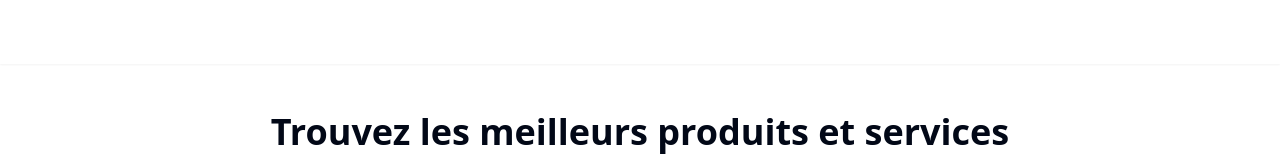
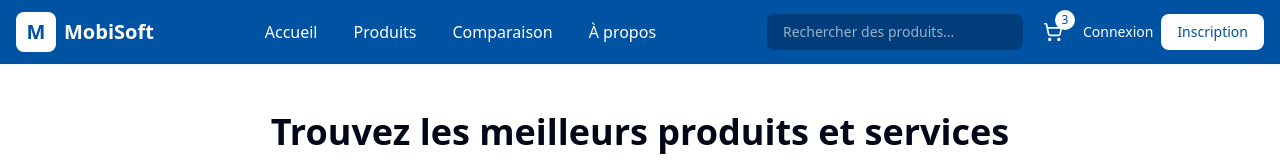
Before and after one commit to akoun-dev/mobisoft, a React (Vite) app: page /produits in a window 1280 px wide. Shown: the top 160 px of the page. Built offline with nearby package versions, Linux system fonts and the light colour scheme; no server answers.

Commit message:
Update theme configuration

```diff
--- a/src/index.css
+++ b/src/index.css
@@ -12,7 +12,7 @@
     --card-foreground: 222.2 84% 4.9%;
     --popover: 0 0% 100%;
     --popover-foreground: 222.2 84% 4.9%;
-    --primary: 221.2 83.2% 53.3%;
+    --primary: 213 100% 40%;
     --primary-foreground: 210 40% 98%;
     --secondary: 210 40% 96.1%;
     --secondary-foreground: 222.2 47.4% 11.2%;
@@ -24,39 +24,16 @@
     --destructive-foreground: 210 40% 98%;
     --border: 214.3 31.8% 91.4%;
     --input: 214.3 31.8% 91.4%;
-    --ring: 221.2 83.2% 53.3%;
+    --ring: 213 100% 40%;
     --radius: 0.5rem;
   }
 
-  .dark {
-    --background: 222.2 84% 4.9%;
-    --foreground: 210 40% 98%;
-    --card: 222.2 84% 4.9%;
-    --card-foreground: 210 40% 98%;
-    --popover: 222.2 84% 4.9%;
-    --popover-foreground: 210 40% 98%;
-    --primary: 217.2 91.2% 59.8%;
-    --primary-foreground: 222.2 47.4% 11.2%;
-    --secondary: 217.2 32.6% 17.5%;
-    --secondary-foreground: 210 40% 98%;
-    --muted: 217.2 32.6% 17.5%;
-    --muted-foreground: 215 20.2% 65.1%;
-    --accent: 217.2 32.6% 17.5%;
-    --accent-foreground: 210 40% 98%;
-    --destructive: 0 62.8% 30.6%;
-    --destructive-foreground: 210 40% 98%;
-    --border: 217.2 32.6% 17.5%;
-    --input: 217.2 32.6% 17.5%;
-    --ring: 224.3 76.3% 48%;
-  }
-}
-
-@layer base {
   * {
     @apply border-border;
   }
+
   body {
-    @apply bg-background text-foreground;
+    @apply bg-background text-foreground antialiased;
     font-feature-settings: "rlig" 1, "calt" 1;
   }
 }
@@ -65,4 +42,67 @@
   .container-africa {
     @apply container mx-auto px-4 sm:px-6 lg:px-8;
   }
+
+  /* Buttons */
+  .btn-primary {
+    @apply bg-primary text-primary-foreground px-4 py-2 rounded-lg hover:bg-primary/90 transition-colors duration-200 font-medium;
+  }
+
+  .btn-secondary {
+    @apply bg-secondary text-secondary-foreground border border-border px-4 py-2 rounded-lg hover:bg-secondary/80 transition-colors duration-200 font-medium;
+  }
+
+  .btn-ghost {
+    @apply text-muted-foreground hover:text-foreground px-4 py-2 rounded-lg hover:bg-accent transition-colors duration-200 font-medium;
+  }
+
+  /* Cards */
+  .card {
+    @apply bg-card text-card-foreground rounded-xl shadow-sm border p-6 transition-shadow hover:shadow-md;
+  }
+
+  .card-bordered {
+    @apply bg-card text-card-foreground rounded-xl border p-6;
+  }
+
+  /* Inputs */
+  .input {
+    @apply w-full px-3 py-2 bg-background border rounded-lg focus:outline-none focus:ring-2 focus:ring-ring focus:ring-offset-2 transition-all;
+  }
+
+  .input-search {
+    @apply w-full px-4 py-2 bg-accent rounded-lg text-foreground placeholder:text-muted-foreground focus:outline-none focus:ring-2 focus:ring-ring focus:ring-offset-2;
+  }
+
+  /* Labels */
+  .label {
+    @apply block text-sm font-medium text-muted-foreground mb-1;
+  }
+
+  /* Badge */
+  .badge {
+    @apply inline-flex items-center px-2.5 py-0.5 rounded-full text-xs font-medium;
+  }
+
+  .badge-primary {
+    @apply bg-primary/10 text-primary;
+  }
+
+  .badge-success {
+    @apply bg-emerald-50 text-emerald-700;
+  }
+
+  .badge-warning {
+    @apply bg-amber-50 text-amber-700;
+  }
+
+  .badge-danger {
+    @apply bg-destructive/10 text-destructive;
+  }
 }
+
+@layer utilities {
+  .text-balance {
+    text-wrap: balance;
+  }
+}
--- a/tailwind.config.js
+++ b/tailwind.config.js
@@ -23,10 +23,30 @@ export default {
         primary: {
           DEFAULT: "hsl(var(--primary))",
           foreground: "hsl(var(--primary-foreground))",
+          50: '#e6f2ff',
+          100: '#cce5ff',
+          200: '#99cbff',
+          300: '#66b1ff',
+          400: '#3397ff',
+          500: '#0066cc',
+          600: '#0052a3',
+          700: '#003d7a',
+          800: '#002952',
+          900: '#001429',
         },
         secondary: {
           DEFAULT: "hsl(var(--secondary))",
           foreground: "hsl(var(--secondary-foreground))",
+          50: '#f0f4f8',
+          100: '#d9e2ec',
+          200: '#bcccdc',
+          300: '#9fb3c8',
+          400: '#829ab1',
+          500: '#627d98',
+          600: '#486581',
+          700: '#334e68',
+          800: '#243b53',
+          900: '#102a43',
         },
         destructive: {
           DEFAULT: "hsl(var(--destructive))",
@@ -39,6 +59,11 @@ export default {
         accent: {
           DEFAULT: "hsl(var(--accent))",
           foreground: "hsl(var(--accent-foreground))",
+          blue: '#0066cc',
+          lightBlue: '#4da6ff',
+          darkBlue: '#003d7a',
+          gray: '#f5f7fa',
+          darkGray: '#243b53',
         },
         popover: {
           DEFAULT: "hsl(var(--popover))",
@@ -53,6 +78,13 @@ export default {
         lg: "var(--radius)",
         md: "calc(var(--radius) - 2px)",
         sm: "calc(var(--radius) - 4px)",
+        xl: '1rem',
+        '2xl': '1.5rem',
+      },
+      boxShadow: {
+        'card': '0 1px 3px 0 rgba(0, 0, 0, 0.1), 0 1px 2px 0 rgba(0, 0, 0, 0.06)',
+        'card-hover': '0 10px 15px -3px rgba(0, 0, 0, 0.1), 0 4px 6px -2px rgba(0, 0, 0, 0.05)',
+        'dropdown': '0 10px 15px -3px rgba(0, 0, 0, 0.1), 0 4px 6px -2px rgba(0, 0, 0, 0.05)',
       },
       keyframes: {
         "accordion-down": {
```
